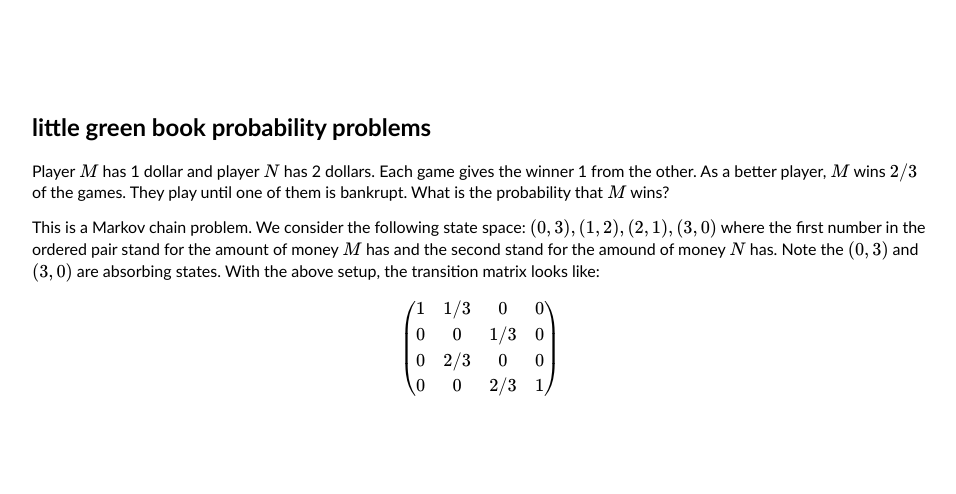
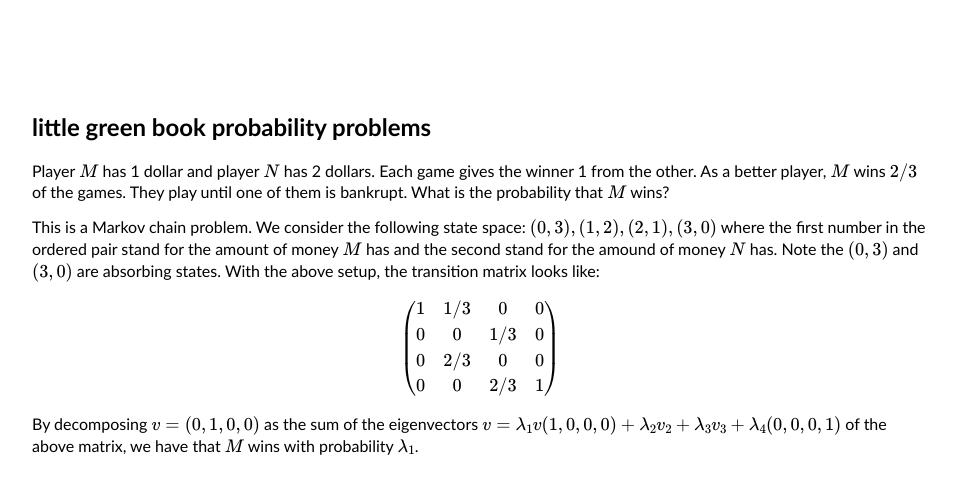
Before and after one commit to henryzhang11/questions-I-have, a Jekyll site: the page built from _posts/2023-08-20-little-green-book-probability-problems.md, in a window 1280 px wide. Shown: the top 494 px of the page, without its empty margins (160-1116 px from the left). Built offline with Jekyll 4.4.1, drawn with Linux system fonts in a browser that asks for light colours; formulas are drawn with MathJax 3.

Commit message:
Update 2023-08-20-little-green-book-probability-problems.md

```diff
--- a/_posts/2023-08-20-little-green-book-probability-problems.md
+++ b/_posts/2023-08-20-little-green-book-probability-problems.md
@@ -15,3 +15,5 @@ $$
 0 & 0 & 2/3 & 1\\
 \end{pmatrix}
 $$
+
+By decomposing $v=(0,1,0,0)$ as the sum of the eigenvectors $v=\lambda_1v(1,0,0,0)+\lambda_2v_2+\lambda_3v_3+\lambda_4(0,0,0,1)$ of the above matrix, we have that $M$ wins with probability $\lambda_1$.
```
